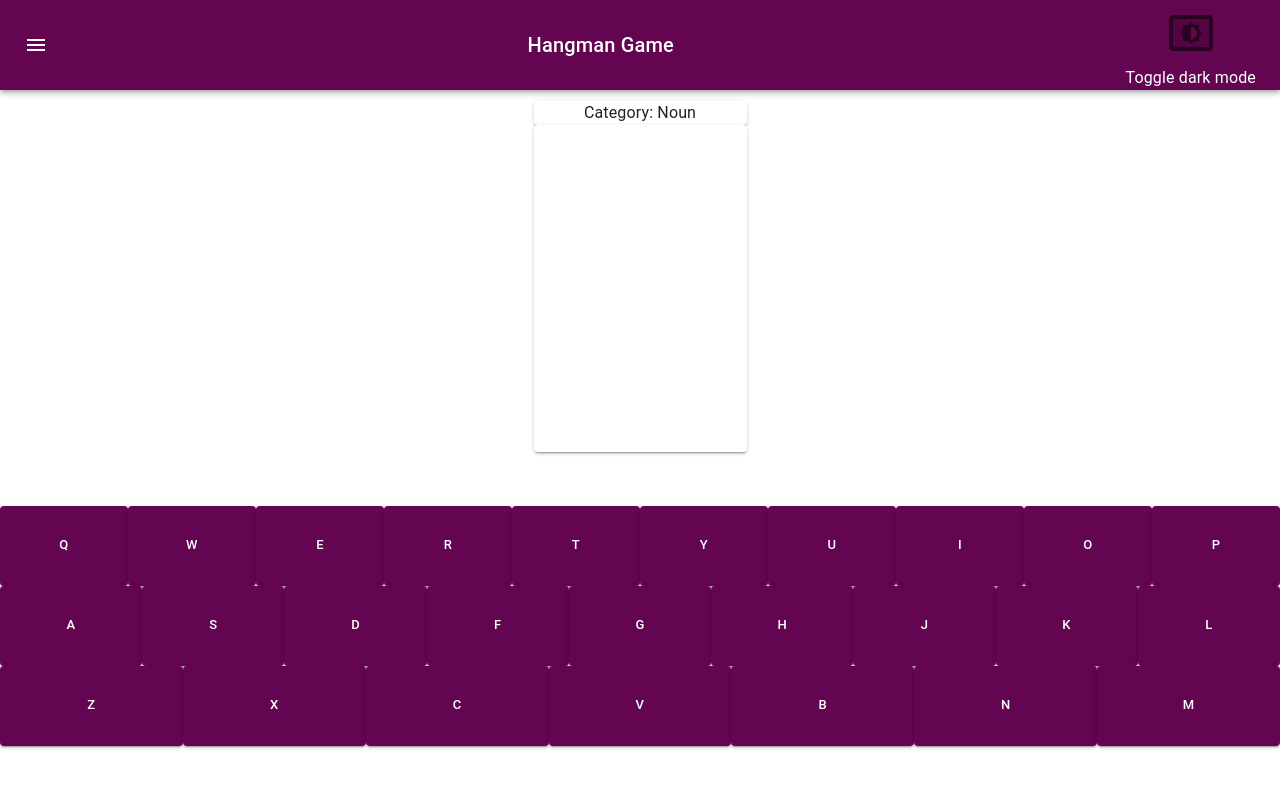
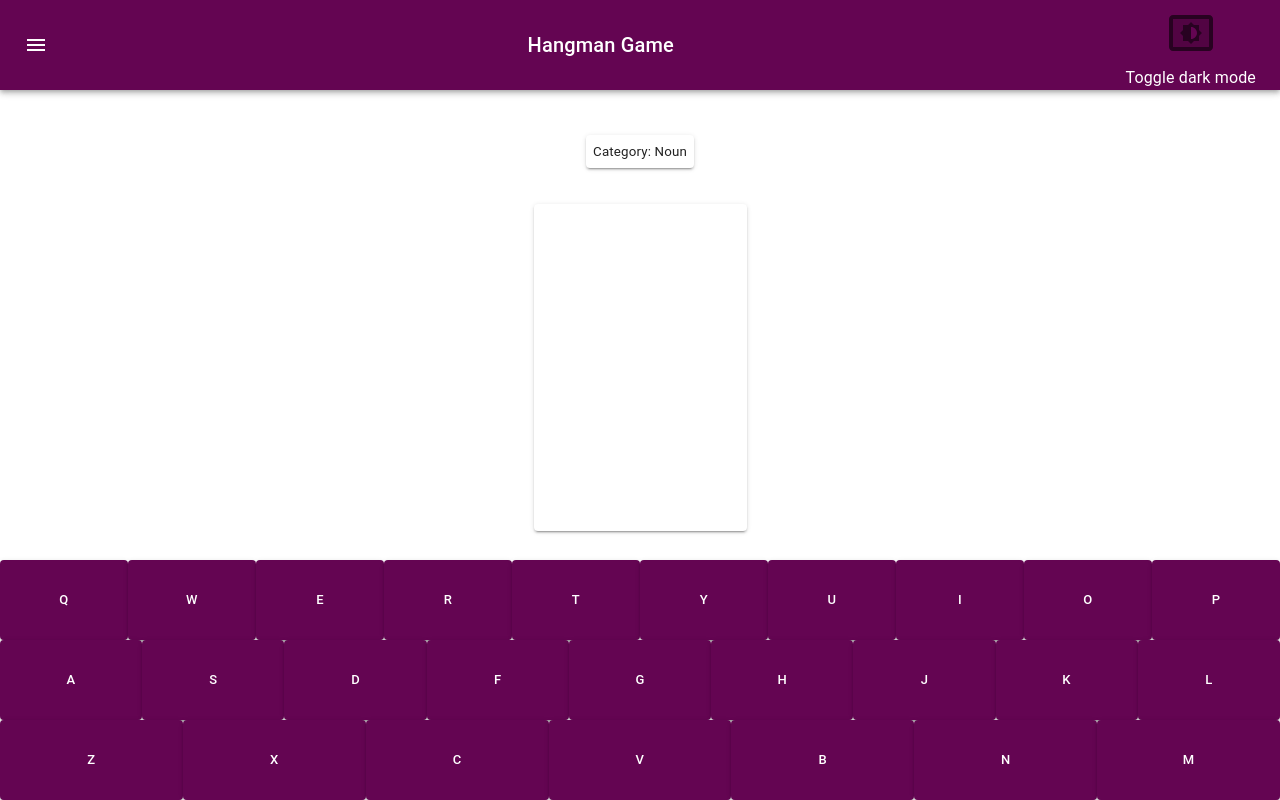
Before and after one commit to elemat28/hangmangameinreact, a React (Create React App) app: page / in a window 1280 px wide. Built offline with nearby package versions, Linux system fonts and the light colour scheme; no server answers.

Commit message:
Placeholder for word category

```diff
--- a/src/App.css
+++ b/src/App.css
@@ -51,6 +51,36 @@ main {
   width: 100%;
 }
 
+.adaptive-ui {
+  display: flex;
+  flex-direction: column;
+  flex-grow: 1;
+  width: 100%;
+  align-items: center;
+}
+
+.adaptive-ui-header {
+  width: 100%;
+  display: flex;
+  flex-direction: column;
+  align-content: flex-start;
+  align-items: center;
+}
+
+.game-word-tip > div {
+  margin: 0.5em;
+  padding: 0.5em;
+  font-size: smaller;
+}
+
+.adaptive-ui-content {
+  width: 100%;
+  display: flex;
+  flex-grow: 1;
+  justify-content: center;
+  align-items: center;
+}
+
 .keyboard-div {
   width: 100%;
   margin: auto;
--- a/src/components/user_interface/hangman_game/Word.css
+++ b/src/components/user_interface/hangman_game/Word.css
@@ -3,7 +3,7 @@
   display: flex;
   justify-content: space-evenly;
   margin-top: 2%;
-  margin-bottom: 3%;
+  margin-bottom: 1%;
 }
 .character-slot {
   display: inline;
```
